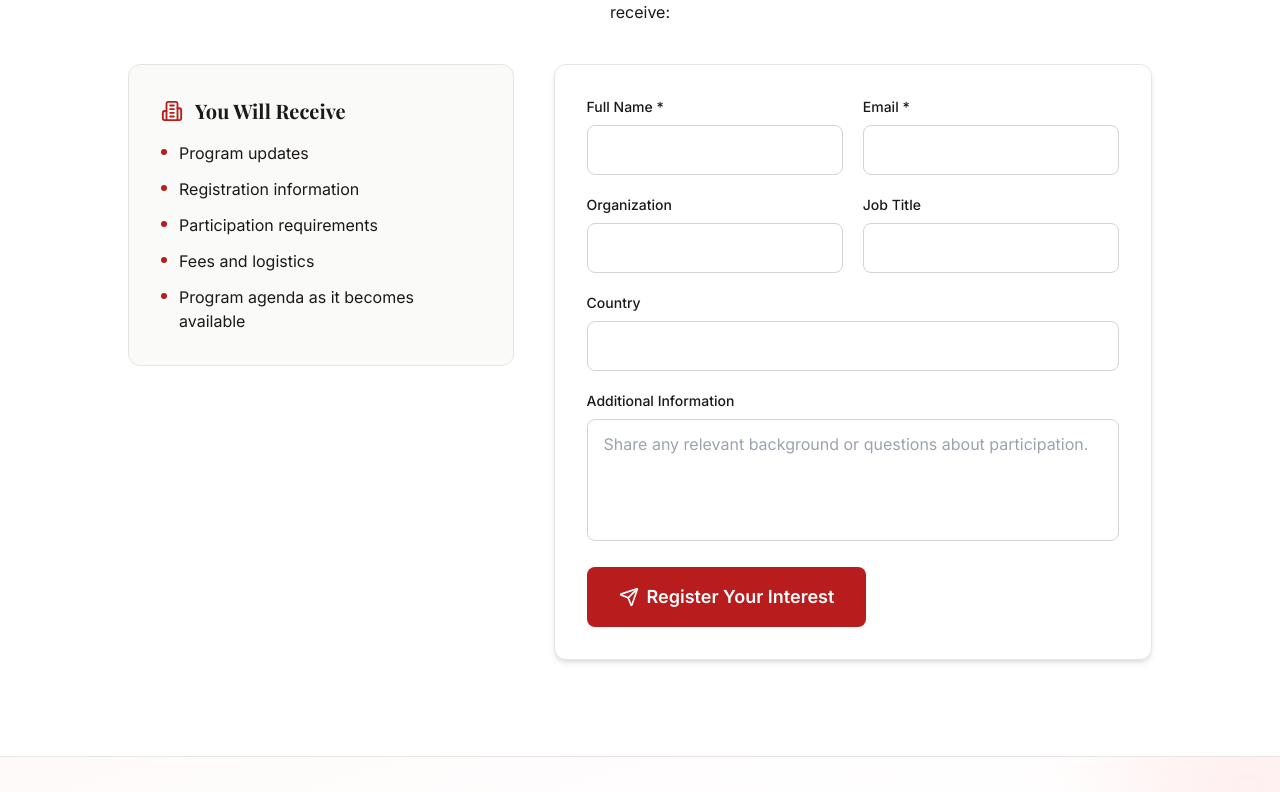
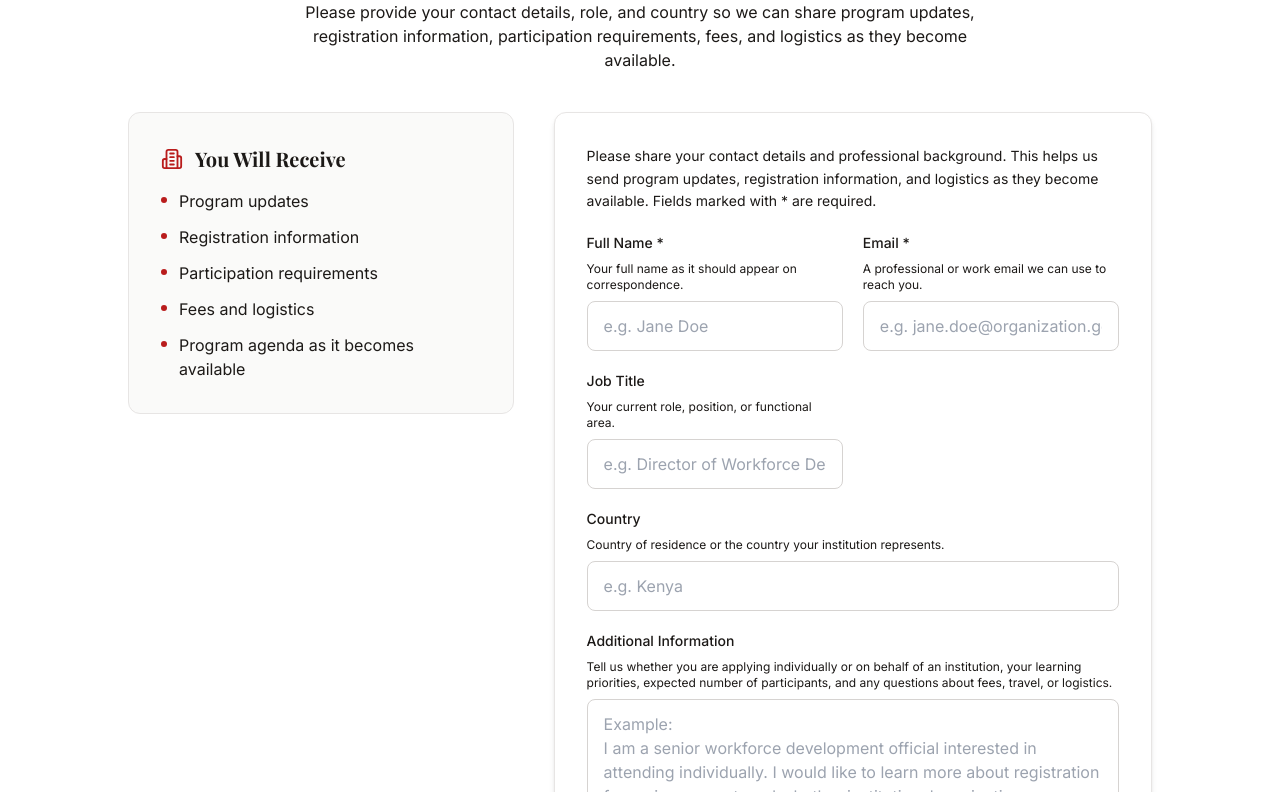
Before and after one commit to gendomainhost-svg/GEN, a Next.js app: page /programs/california-executive-learning in a window 1280 px wide. Shown: the part 2928-3720 px from the top of the page. Built offline with nearby package versions, Linux system fonts and the light colour scheme.

Commit message:
Add form guidance on contact page and remove organization field from EOI.
Co-authored-by: Cursor <cursoragent@cursor.com>

```diff
--- a/app/contact/page.tsx
+++ b/app/contact/page.tsx
@@ -114,9 +114,14 @@ export default function ContactPage() {
               className="lg:col-span-2"
             >
               <div className="bg-white/90 backdrop-blur-sm rounded-xl p-8 md:p-12 shadow-2xl border border-primary-200">
-                <h2 className="font-serif text-3xl font-bold text-primary-900 mb-8">
+                <h2 className="font-serif text-3xl font-bold text-primary-900 mb-4">
                   Send Us a Message
                 </h2>
+                <p className="mb-8 text-secondary-DEFAULT leading-relaxed">
+                  Use the form below to contact GEN about programs, consulting,
+                  partnerships, or general inquiries. We will respond as soon as
+                  possible.
+                </p>
                 <ContactForm />
               </div>
             </motion.div>
--- a/app/programs/california-executive-learning/CaliforniaExecutiveLearningPage.tsx
+++ b/app/programs/california-executive-learning/CaliforniaExecutiveLearningPage.tsx
@@ -204,7 +204,9 @@ export default function CaliforniaExecutiveLearningPage() {
             </h2>
             <p className="mx-auto mt-4 max-w-2xl text-secondary-DEFAULT">
               Interested individuals and institutions are invited to submit an
-              Expression of Interest to receive:
+              Expression of Interest. Please provide your contact details, role,
+              and country so we can share program updates, registration information, participation requirements, fees, and
+              logistics as they become available.
             </p>
           </motion.div>
 
--- a/components/ContactForm.tsx
+++ b/components/ContactForm.tsx
@@ -78,6 +78,8 @@ export default function ContactForm() {
   const inputClass =
     "w-full px-4 py-3 rounded-lg border border-primary-300 focus:ring-2 focus:ring-accent-500 focus:border-accent-500 outline-none";
 
+  const hintClass = "mt-1 text-xs text-secondary-DEFAULT";
+
   return (
     <div className="relative">
       <motion.form
@@ -87,6 +89,12 @@ export default function ContactForm() {
         onSubmit={handleSubmit}
         className="space-y-6"
       >
+        <p className="text-sm leading-relaxed text-secondary-DEFAULT">
+          Please share your name, email, and a brief message about your inquiry.
+          Tell us whether you are interested in a program, consulting support, or
+          a partnership opportunity. Fields marked with * are required.
+        </p>
+
         <div>
           <label
             htmlFor="name"
@@ -94,6 +102,7 @@ export default function ContactForm() {
           >
             Name *
           </label>
+          <p className={hintClass}>Your full name as it should appear on correspondence.</p>
           <input
             type="text"
             id="name"
@@ -102,7 +111,8 @@ export default function ContactForm() {
             autoComplete="name"
             value={formData.name}
             onChange={handleInputChange}
-            className={inputClass}
+            placeholder="e.g. Jane Doe"
+            className={`${inputClass} mt-2`}
           />
         </div>
 
@@ -113,6 +123,7 @@ export default function ContactForm() {
           >
             Email *
           </label>
+          <p className={hintClass}>A professional or work email we can use to reach you.</p>
           <input
             type="email"
             id="email"
@@ -121,7 +132,8 @@ export default function ContactForm() {
             autoComplete="email"
             value={formData.email}
             onChange={handleInputChange}
-            className={inputClass}
+            placeholder="e.g. jane.doe@organization.gov"
+            className={`${inputClass} mt-2`}
           />
         </div>
 
@@ -132,6 +144,10 @@ export default function ContactForm() {
           >
             Message *
           </label>
+          <p className={hintClass}>
+            Describe your inquiry, the program or service you are interested in,
+            and any questions about participation, timing, or next steps.
+          </p>
           <textarea
             id="message"
             name="message"
@@ -140,8 +156,8 @@ export default function ContactForm() {
             minLength={10}
             value={formData.message}
             onChange={handleInputChange}
-            placeholder="How can we help?"
-            className={`${inputClass} resize-none`}
+            placeholder={`Example:\nI would like to learn more about GEN's open-enrollment programs and whether there are upcoming dates for executive training in the United States.`}
+            className={`${inputClass} mt-2 resize-none`}
           />
         </div>
 
--- a/components/programs/ExpressionOfInterestForm.tsx
+++ b/components/programs/ExpressionOfInterestForm.tsx
@@ -12,11 +12,12 @@ import { FLAGSHIP_PROGRAM } from "@/app/data/flagshipProgram";
 const inputClass =
   "w-full px-4 py-3 rounded-lg border border-primary-300 focus:ring-2 focus:ring-accent-500 focus:border-accent-500 outline-none bg-white";
 
+const hintClass = "mt-1 text-xs text-secondary-DEFAULT";
+
 export default function ExpressionOfInterestForm() {
   const [formData, setFormData] = useState({
     name: "",
     email: "",
-    organization: "",
     jobTitle: "",
     country: "",
     message: "",
@@ -37,29 +38,42 @@ export default function ExpressionOfInterestForm() {
     setSubmitError(null);
     setIsSubmitting(true);
 
-    const defaultMessage = `Expression of Interest: ${FLAGSHIP_PROGRAM.shortTitle} (${FLAGSHIP_PROGRAM.dates})`;
+    const messageParts = [
+      `Expression of Interest: ${FLAGSHIP_PROGRAM.title}`,
+      `Proposed dates: ${FLAGSHIP_PROGRAM.dates}`,
+      `Location: ${FLAGSHIP_PROGRAM.location}`,
+    ];
+
+    if (formData.jobTitle.trim()) {
+      messageParts.push(`Job title: ${formData.jobTitle.trim()}`);
+    }
+    if (formData.country.trim()) {
+      messageParts.push(`Country: ${formData.country.trim()}`);
+    }
+    if (formData.message.trim()) {
+      messageParts.push("", "Additional information:", formData.message.trim());
+    }
 
     try {
       await sendContactEmail({
-        form_type: "individual",
+        form_type: "general",
         name: formData.name.trim(),
         from_name: formData.name.trim(),
         email: formData.email.trim(),
         reply_to: formData.email.trim(),
-        organization: formData.organization.trim(),
+        organization: "",
         job_title: formData.jobTitle.trim(),
         country: formData.country.trim(),
         program_interest: FLAGSHIP_PROGRAM.title,
         cohort_size: "",
         training_objectives: "",
-        subject: `EOI: ${FLAGSHIP_PROGRAM.shortTitle}`,
-        message: formData.message.trim() || defaultMessage,
+        subject: `Expression of Interest: ${FLAGSHIP_PROGRAM.shortTitle}`,
+        message: messageParts.join("\n"),
       });
       setShowSuccess(true);
       setFormData({
         name: "",
         email: "",
-        organization: "",
         jobTitle: "",
         country: "",
         message: "",
@@ -85,11 +99,18 @@ export default function ExpressionOfInterestForm() {
       onSubmit={handleSubmit}
       className="space-y-5"
     >
+      <p className="text-sm leading-relaxed text-secondary-DEFAULT">
+        Please share your contact details and professional background. This helps
+        us send program updates, registration information, and logistics as they
+        become available. Fields marked with * are required.
+      </p>
+
       <div className="grid grid-cols-1 md:grid-cols-2 gap-5">
         <div>
           <label htmlFor="eoi-name" className="mb-2 block text-sm font-medium text-primary-900">
             Full Name *
           </label>
+          <p className={hintClass}>Your full name as it should appear on correspondence.</p>
           <input
             type="text"
             id="eoi-name"
@@ -98,13 +119,15 @@ export default function ExpressionOfInterestForm() {
             autoComplete="name"
             value={formData.name}
             onChange={handleChange}
-            className={inputClass}
+            placeholder="e.g. Jane Doe"
+            className={`${inputClass} mt-2`}
           />
         </div>
         <div>
           <label htmlFor="eoi-email" className="mb-2 block text-sm font-medium text-primary-900">
             Email *
           </label>
+          <p className={hintClass}>A professional or work email we can use to reach you.</p>
           <input
             type="email"
             id="eoi-email"
@@ -113,27 +136,15 @@ export default function ExpressionOfInterestForm() {
             autoComplete="email"
             value={formData.email}
             onChange={handleChange}
-            className={inputClass}
-          />
-        </div>
-        <div>
-          <label htmlFor="eoi-organization" className="mb-2 block text-sm font-medium text-primary-900">
-            Organization
-          </label>
-          <input
-            type="text"
-            id="eoi-organization"
-            name="organization"
-            autoComplete="organization"
-            value={formData.organization}
-            onChange={handleChange}
-            className={inputClass}
+            placeholder="e.g. jane.doe@organization.gov"
+            className={`${inputClass} mt-2`}
           />
         </div>
         <div>
           <label htmlFor="eoi-jobTitle" className="mb-2 block text-sm font-medium text-primary-900">
             Job Title
           </label>
+          <p className={hintClass}>Your current role, position, or functional area.</p>
           <input
             type="text"
             id="eoi-jobTitle"
@@ -141,7 +152,8 @@ export default function ExpressionOfInterestForm() {
             autoComplete="organization-title"
             value={formData.jobTitle}
             onChange={handleChange}
-            className={inputClass}
+            placeholder="e.g. Director of Workforce Development"
+            className={`${inputClass} mt-2`}
           />
         </div>
       </div>
@@ -150,6 +162,9 @@ export default function ExpressionOfInterestForm() {
         <label htmlFor="eoi-country" className="mb-2 block text-sm font-medium text-primary-900">
           Country
         </label>
+        <p className={hintClass}>
+          Country of residence or the country your institution represents.
+        </p>
         <input
           type="text"
           id="eoi-country"
@@ -157,7 +172,8 @@ export default function ExpressionOfInterestForm() {
           autoComplete="country-name"
           value={formData.country}
           onChange={handleChange}
-          className={inputClass}
+          placeholder="e.g. Kenya"
+          className={`${inputClass} mt-2`}
         />
       </div>
 
@@ -165,14 +181,19 @@ export default function ExpressionOfInterestForm() {
         <label htmlFor="eoi-message" className="mb-2 block text-sm font-medium text-primary-900">
           Additional Information
         </label>
+        <p className={hintClass}>
+          Tell us whether you are applying individually or on behalf of an
+          institution, your learning priorities, expected number of participants,
+          and any questions about fees, travel, or logistics.
+        </p>
         <textarea
           id="eoi-message"
           name="message"
-          rows={4}
+          rows={5}
           value={formData.message}
           onChange={handleChange}
-          placeholder="Share any relevant background or questions about participation."
-          className={`${inputClass} resize-none`}
+          placeholder={`Example:\nI am a senior workforce development official interested in attending individually. I would like to learn more about registration fees, visa support, and whether institutional nominations are accepted.`}
+          className={`${inputClass} mt-2 resize-none`}
         />
       </div>
 
```
Also changed, not shown: emailjs-contact-template-body.html (+0 -7 lines).
